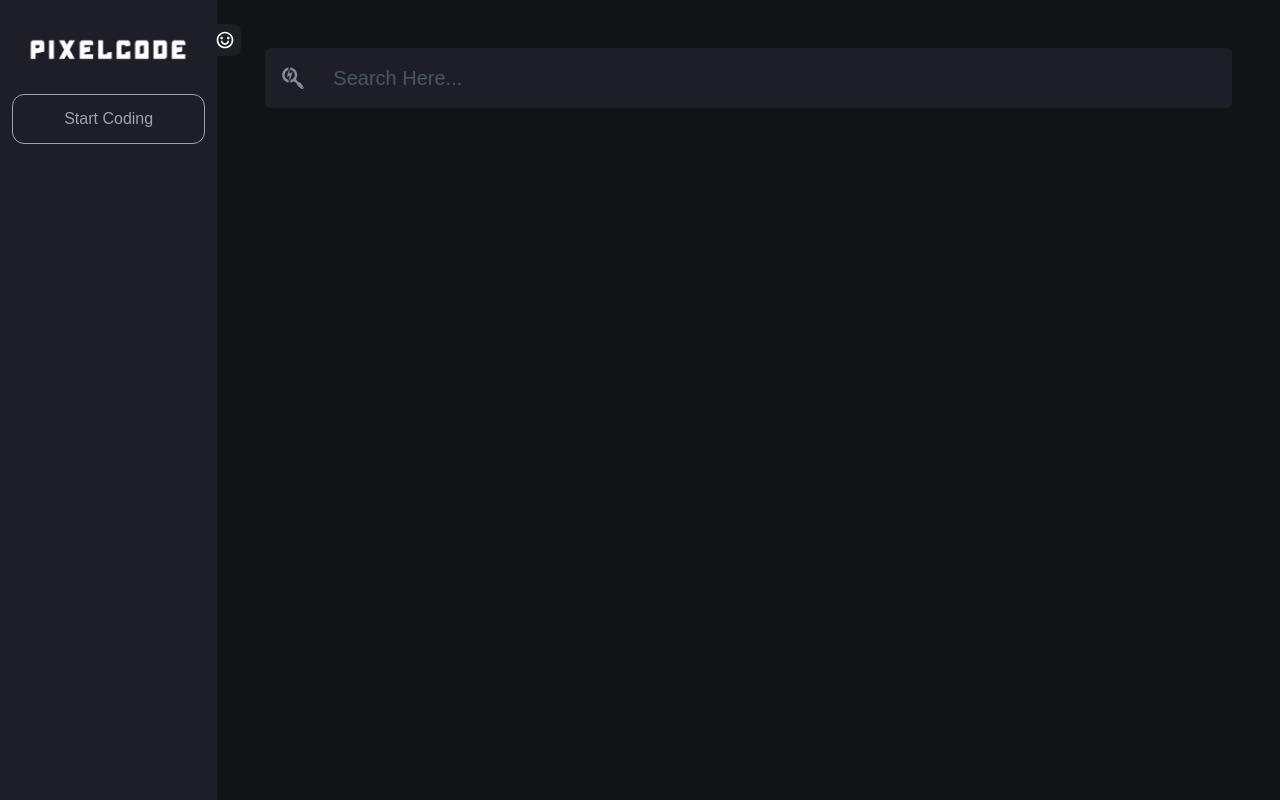
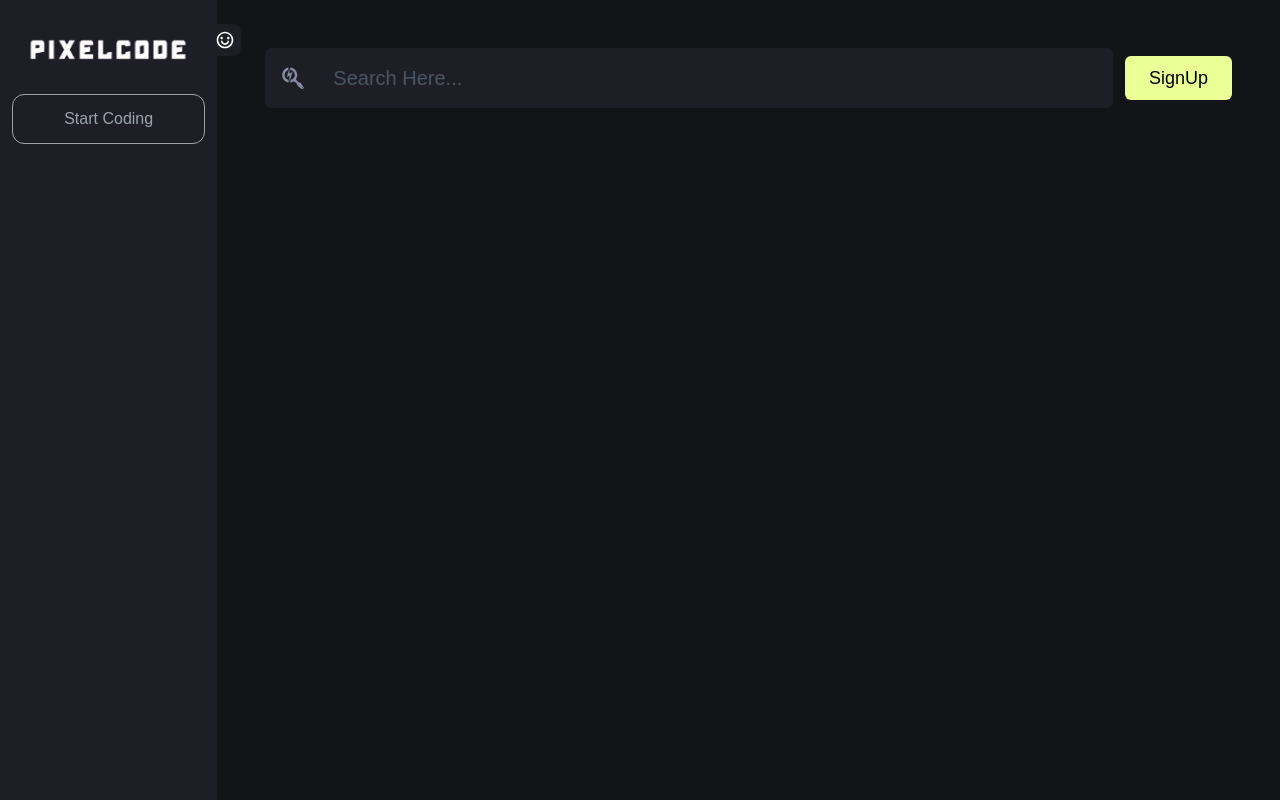
Before and after one commit to aryanrajpoot27/Code_Editor, a React (Create React App) app: page /home in a window 1280 px wide. Built offline with nearby package versions, Linux system fonts and the light colour scheme.

Commit message:
added signup button for authentication

```diff
--- a/src/container/Home.jsx
+++ b/src/container/Home.jsx
@@ -67,6 +67,15 @@ const Home = () => {
             ></input>
           </div>
           {/* profile section */}
+
+          {!user &&
+          <motion.div whileTap={{scale: 0.9}} className="flex items-center justify-center gap-3">
+            <Link to={"/home/auth"} className="bg-customGreen px-6 py-2 rounded-md text-lg text-black cursor-pointer hover:bg-cusGreen ">
+                SignUp
+            </Link>
+            </motion.div>}
+
+          {user && <div></div>}
         </div>
       </div>
     </>
--- a/tailwind.config.js
+++ b/tailwind.config.js
@@ -10,6 +10,8 @@ module.exports = {
         secondary: "#1E1F26",
         primaryText: "#868CA0",
         text555: "#555",
+        customGreen:" rgb(234,255,150)",
+        cusGreen:" rgb(214,235,150)",
       },
     },
   },
```
